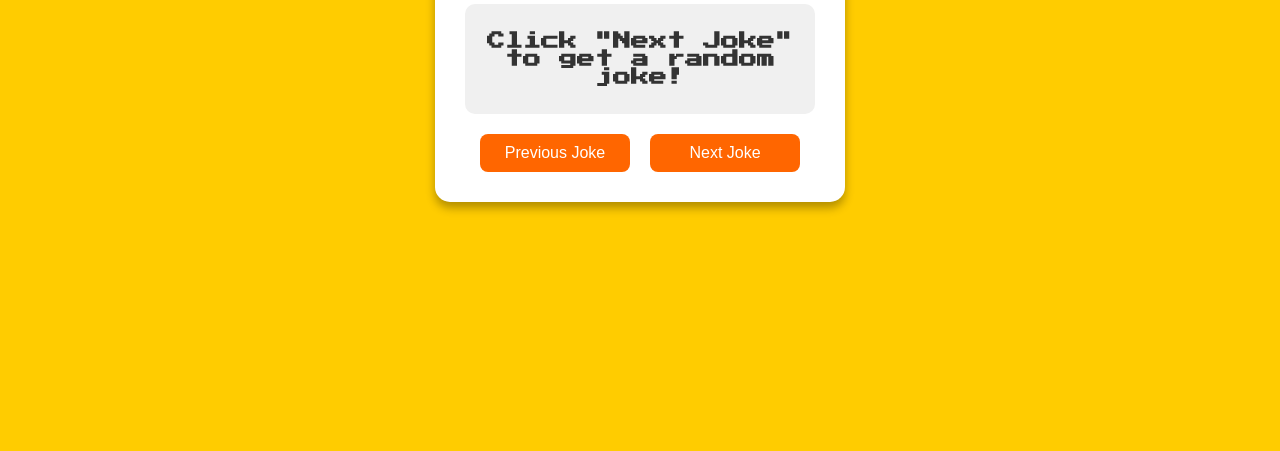
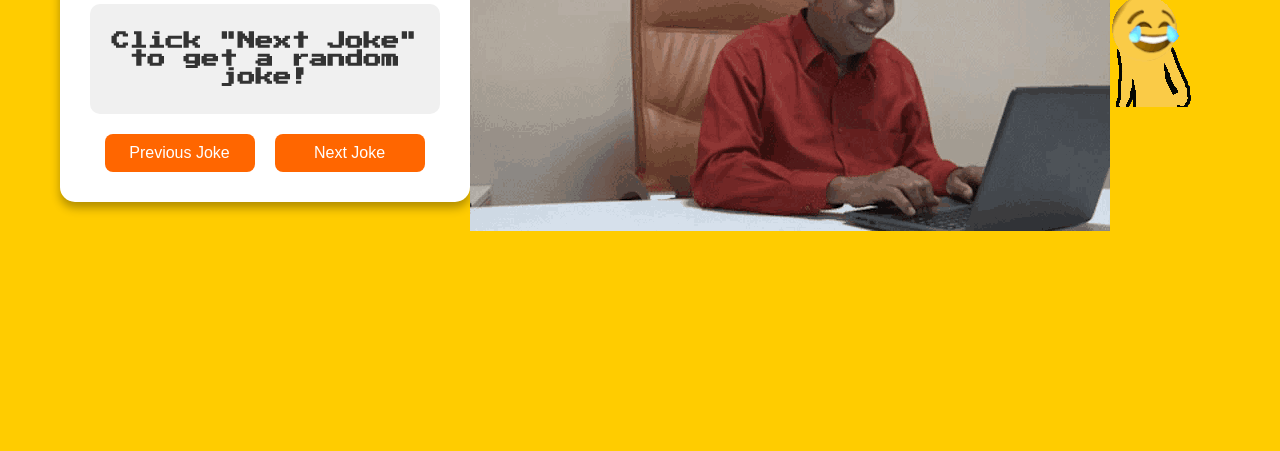
Before and after one commit to derekdacocos/api-call, a plain HTML site: page index.html in a window 1280 px wide. Shown: the part 349-800 px from the top of the page. Drawn offline with Linux system fonts and the light colour scheme.

Commit message:
added gifs in the index.html

```diff
--- a/index.html
+++ b/index.html
@@ -18,6 +18,10 @@
             <button onclick="getJoke()">Next Joke</button>
         </div>
     </div>
+
+    <img id="left-gif" class="side-gif" src="gifs/haha-bts.gif" alt="Laughing GIF" />
+    <img id="right-gif" class="side-gif" src="gifs/laughing-emoji-dance.gif" alt="Laughing GIF" />
+
     <script src="script.js"></script>
 </body>
 </html>
```
